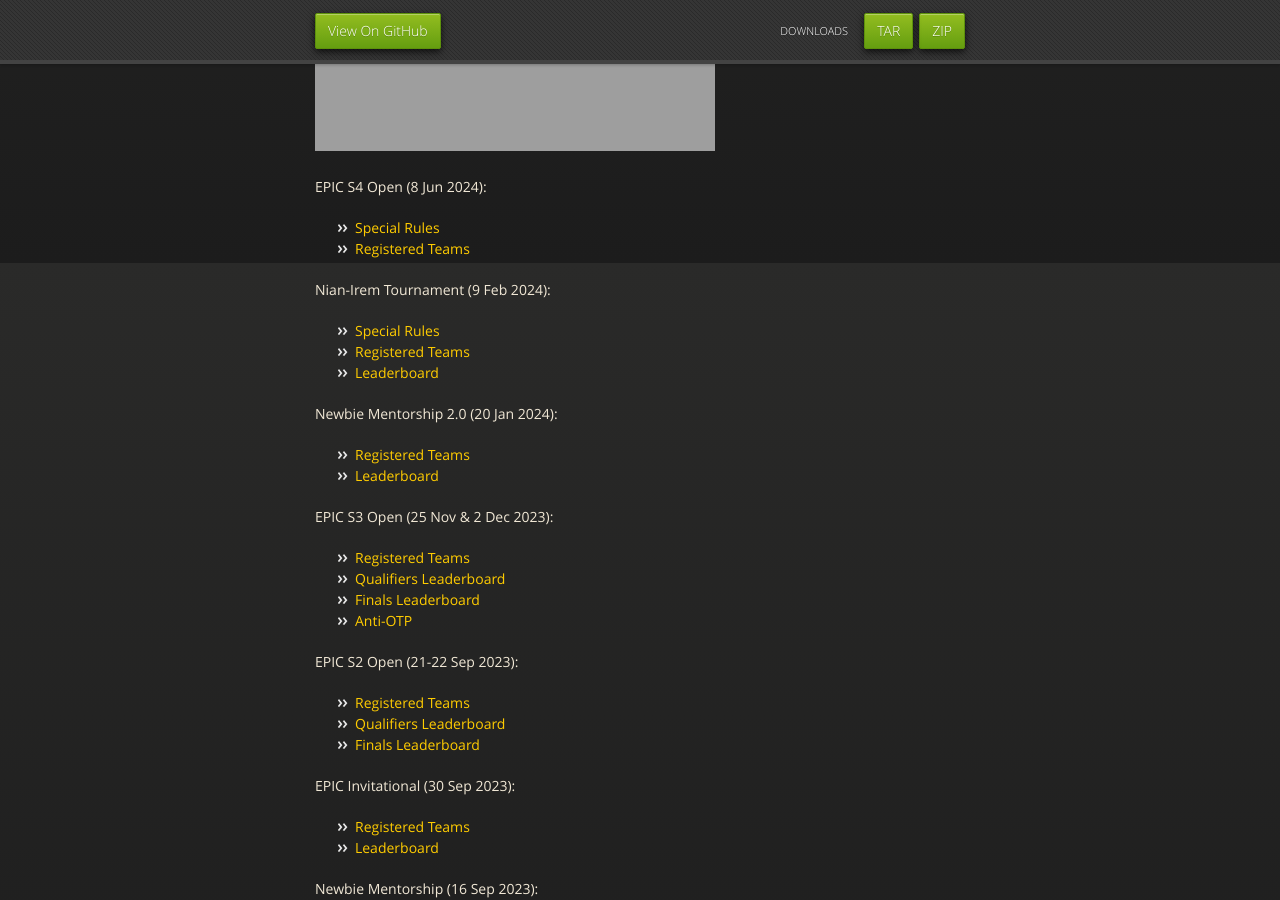
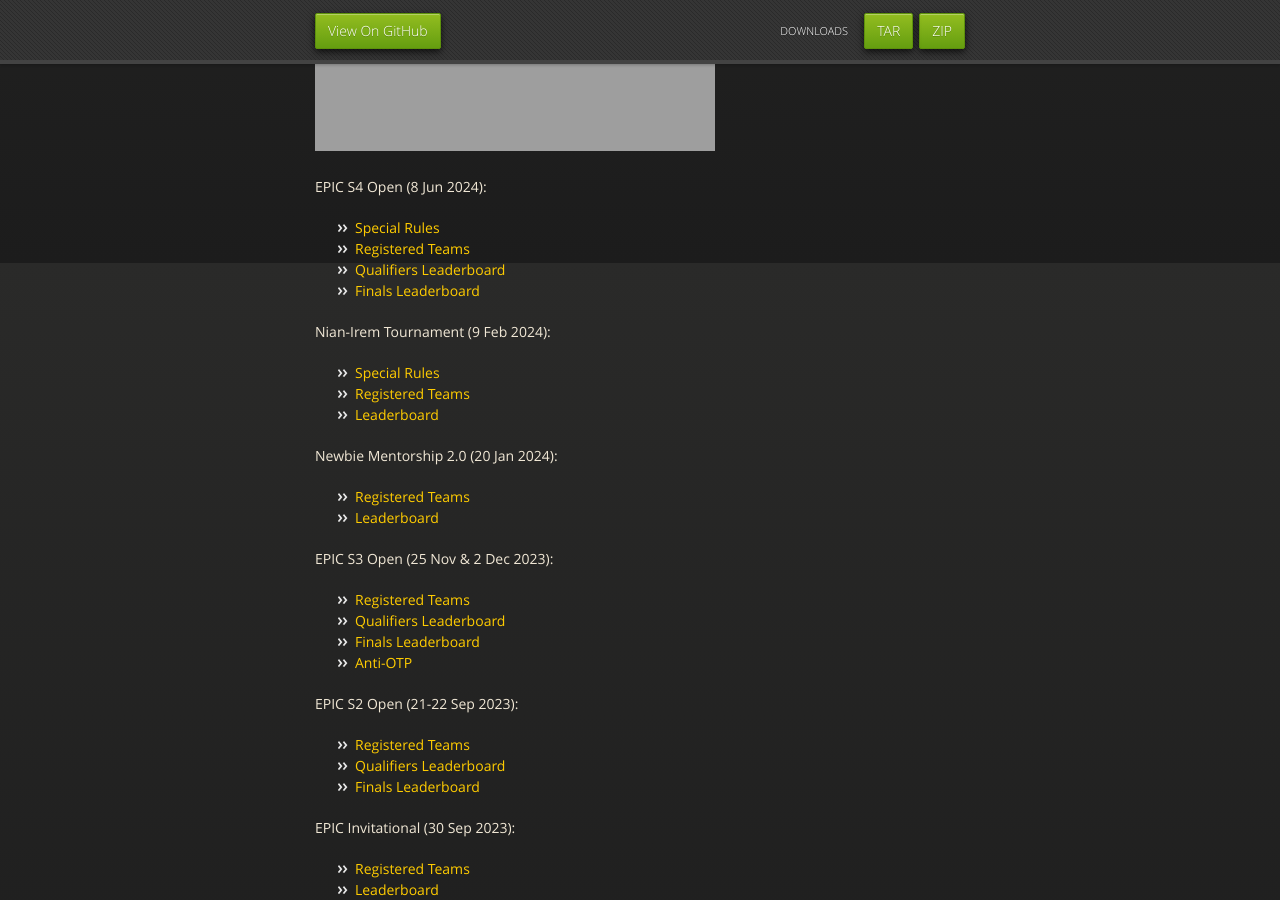
Before and after one commit to kanziebub/SurvivalProtocol, a Jekyll site: the page built from index.md, in a window 1280 px wide and 900 px high, scrolled down 637 px. Built offline with Jekyll 4.4.1, drawn with Linux system fonts in a browser that asks for light colours; our own code applies the rules of GitHub Pages for plain Markdown files.

Commit message:
epic/04/lb: template

```diff
--- a/index.md
+++ b/index.md
@@ -17,6 +17,8 @@ General rules regarding the tournament can be accessed from the following page:
 EPIC S4 Open (8 Jun 2024):
 - [Special Rules](./EPIC/04/description.md)
 - [Registered Teams](./EPIC/04/teams.md)
+- [Qualifiers Leaderboard](./EPIC/04/qualifiers.md)
+- [Finals Leaderboard](./EPIC/04/finals.md)
 
 Nian-Irem Tournament (9 Feb 2024):
 - [Special Rules](./Nian/description.md)
```
